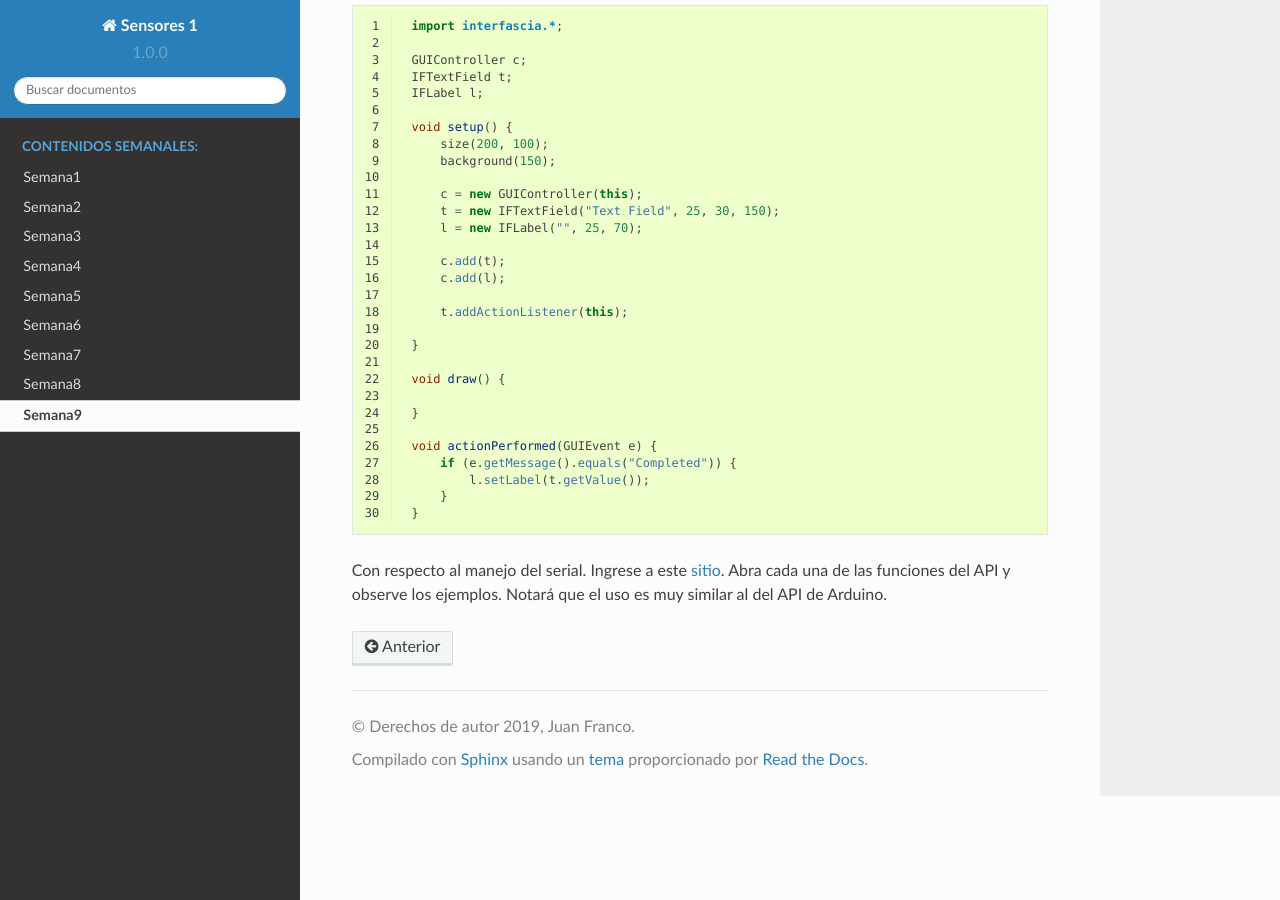
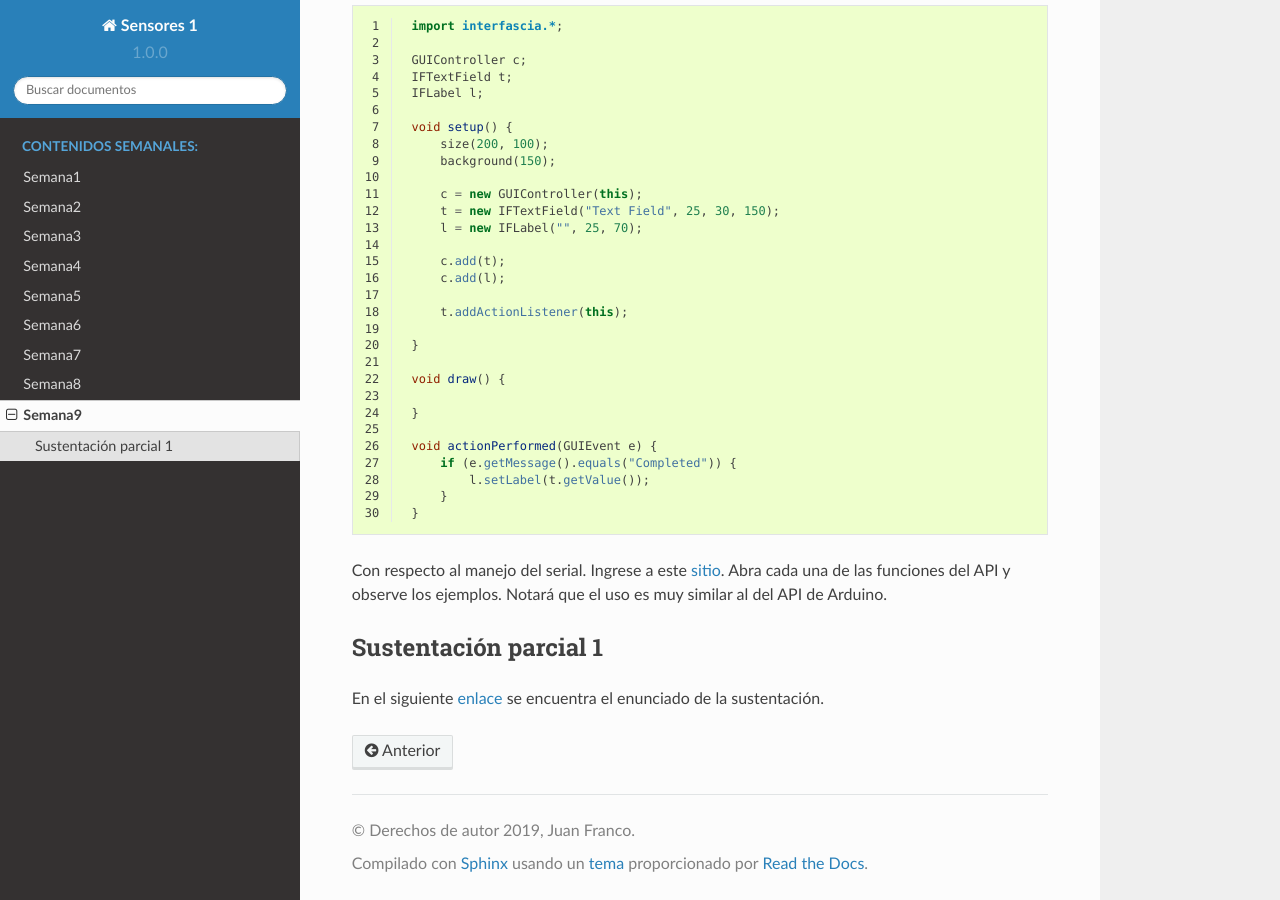
Before and after one commit to juanferfranco/sensores1, a Sphinx documentation site: the page built from docs/_semana9/semana9.rst, in a window 1280 px wide and 900 px high, scrolled down 1047 px. Built offline with Sphinx 7.4.7 and the Read the Docs theme 2.0.0, drawn with Linux system fonts in a browser that asks for light colours.

Commit message:
update week 9

```diff
--- a/docs/_semana9/semana9.rst
+++ b/docs/_semana9/semana9.rst
@@ -88,3 +88,9 @@ Con respecto al manejo del serial.
 Ingrese a este `sitio <https://processing.org/reference/libraries/serial/index.html>`__. Abra
 cada una de las funciones del API y observe los ejemplos. Notará que el uso es muy similar al del
 API de Arduino.
+
+Sustentación parcial 1
+-----------------------
+
+En el siguiente `enlace <https://drive.google.com/open?id=1wlD7Lxjqr7CV8DbnAp_7Y5KiCOVtX5JeoEEPrFzTvD4>`__
+se encuentra el enunciado de la sustentación.
```
